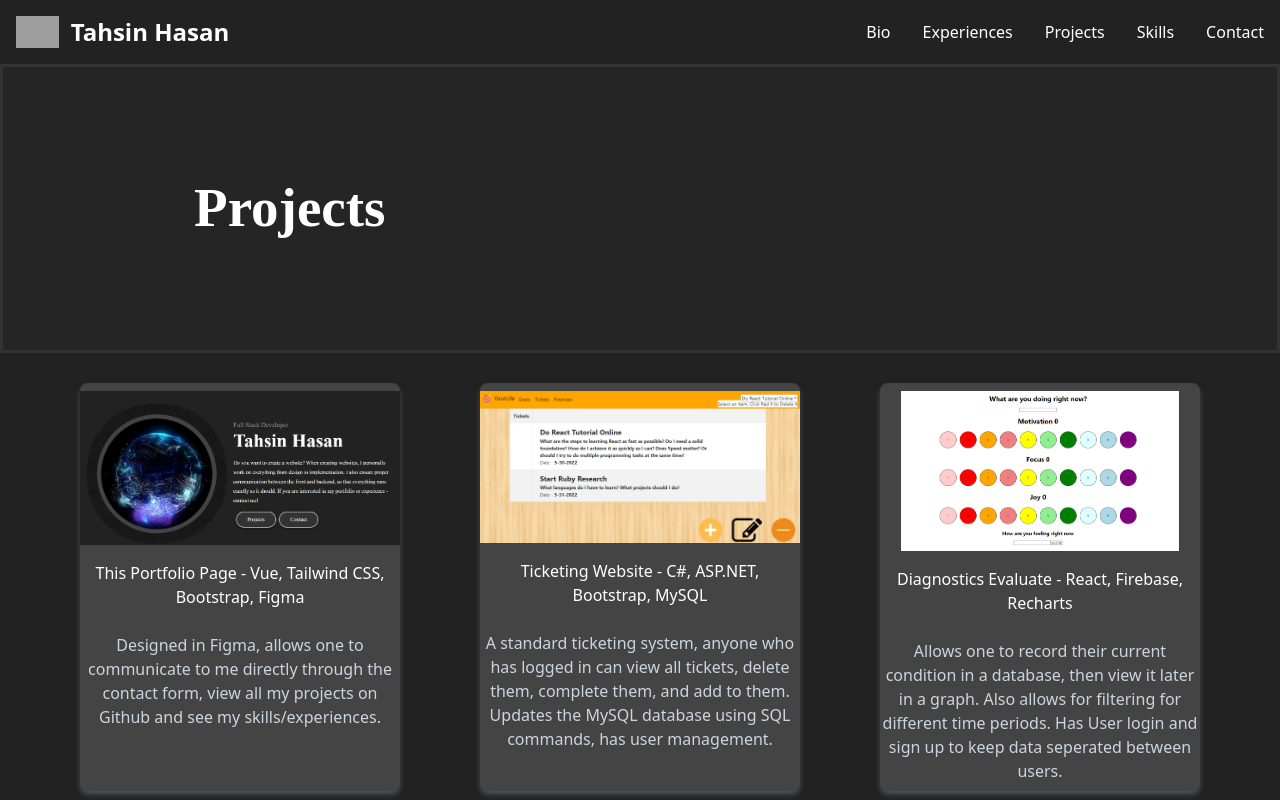
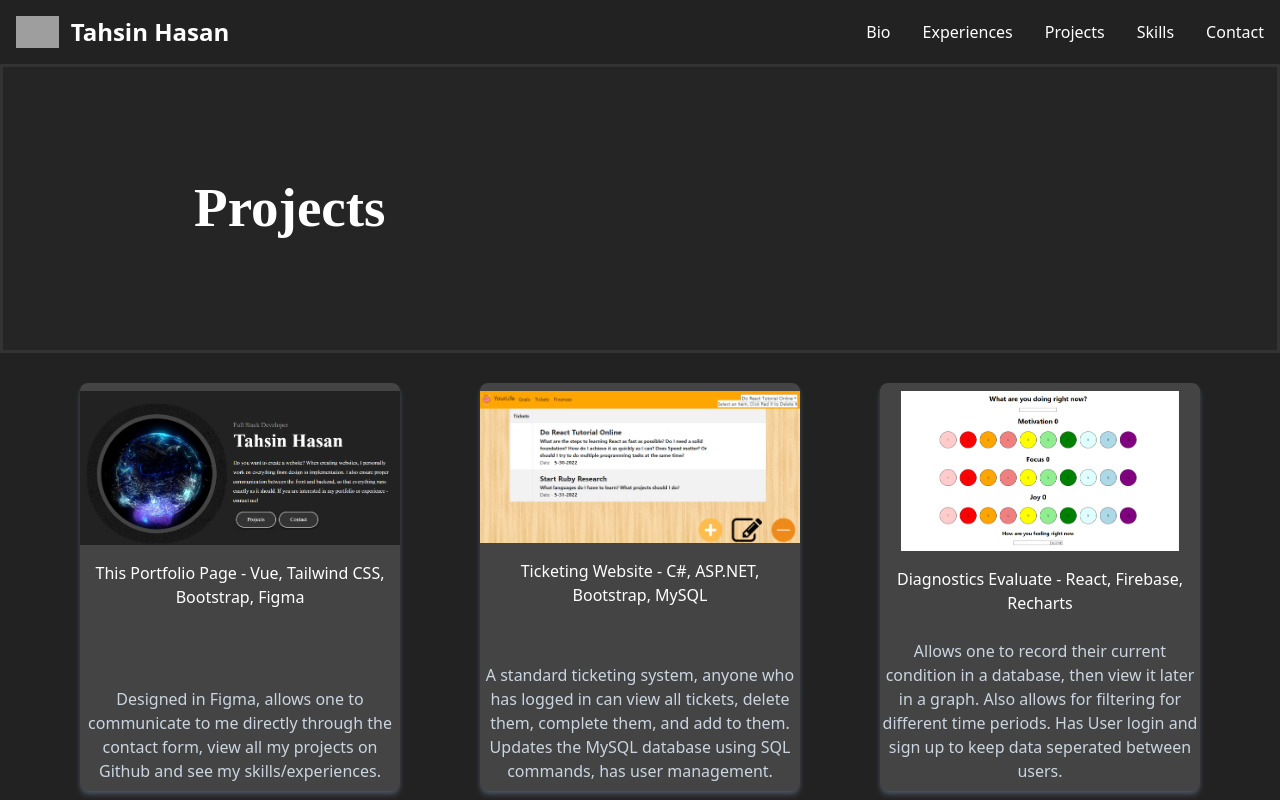
Before and after one commit to Tahsin2020/Portfolio, a Vue app: page /Projects in a window 1280 px wide. Shown: the top 800 px of the page. Built offline with nearby package versions, Linux system fonts and the light colour scheme; grey boxes are pictures that could not be loaded; the HTML template or start-up script is replaced by a standard one.

Commit message:
Made some Visual changes

```diff
--- a/src/components/reusable/CardComponent.vue
+++ b/src/components/reusable/CardComponent.vue
@@ -18,15 +18,15 @@ console.log(props)
 </script>
 <template>
     <div class="shadow-md rounded-lg w-80 py-2 mx-10  mb-[10vh] bg-[#444444] " :class="Class">
-        <div v-if="Link" class=" h-full">
+        <div v-if="Link"  class="flex flex-col content-between h-full" >
             <a :href="Link">
                 <img :src="Image" class="max-h-40 mx-auto" />
             </a>
             <h2 class="mt-4 text-white text-center"> {{ Description }}</h2><br />
             <h3 class="mt-4 text-slate-300 text-center mt-auto"> {{ Position }}</h3>
         </div>
-        <div v-else>
-                <img :src="Image" class="max-h-40 mx-auto" />\
+        <div class="flex flex-col content-between h-full" v-else>
+            <img :src="Image" class="max-h-40 mx-auto" />
             <h2 class="mt-4 text-white text-center"> {{ Description }}</h2>
             <h3 class="mt-4 text-slate-300 text-center mt-auto"> {{ Position }}</h3>
         </div>
```
